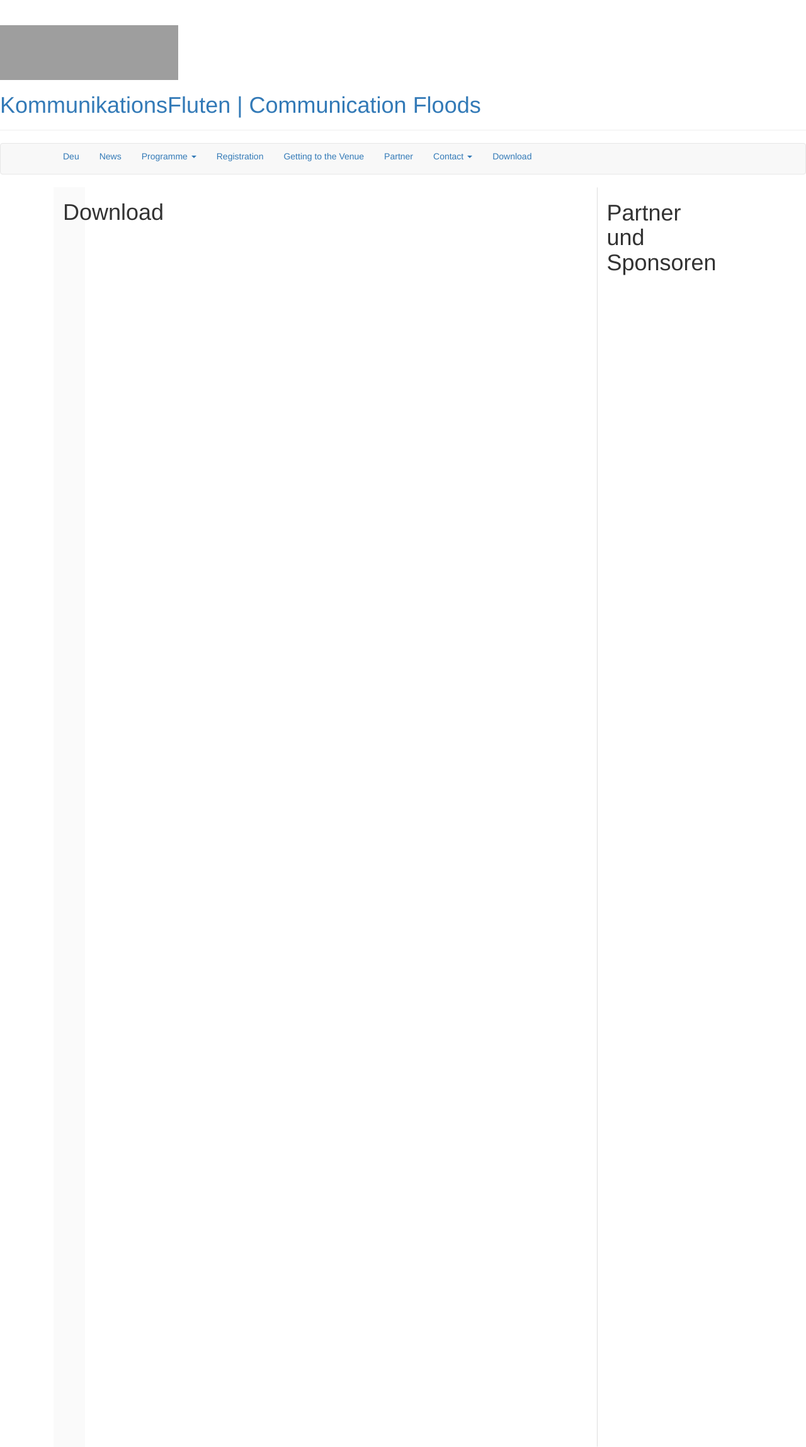
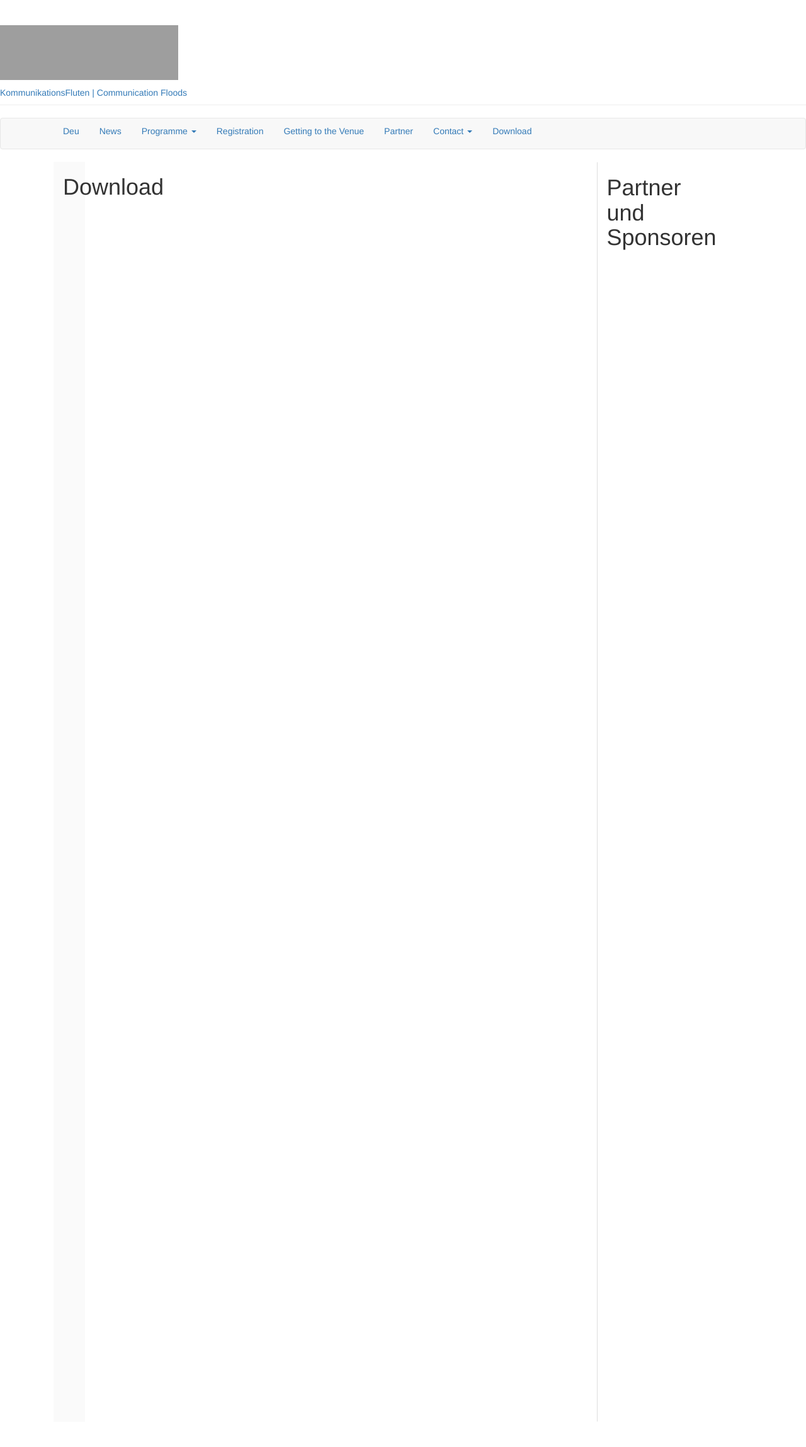
Before and after one commit to susedev/test, a Jekyll site: the page built from download.html, in a window 1280 px wide. Shown: the whole page at 63% size. Built offline with Jekyll 4.4.1, drawn with Linux system fonts in a browser that asks for light colours; nearby versions of some CDN libraries; after the commit the page ends 2257 px from its top, so only the background shows below that; grey boxes are pictures that could not be loaded.

Commit message:
Update base.html

```diff
--- a/_layouts/base.html
+++ b/_layouts/base.html
@@ -10,7 +10,7 @@
 <body>
       <div class="page-header">
                 <h1><a href="http://www.eijc.eu/de/" target="blank_"><img class=" size-full wp-image-2541 alignleft" src="https://raw.githubusercontent.com/EIJC/data/gh-pages/media/eijc-logo-klein.jpg" width="283" height="87" /></a></h1>
-                 <h1><span style="textalign: right, color:#777"><a href="http://eijc.github.io/data/">KommunikationsFluten | Communication Floods</a></span></h1>
+                 <span style="textalign: right, color:#777"><a href="http://eijc.github.io/data/">KommunikationsFluten | Communication Floods</a></span>
       </div>
 
 
```
